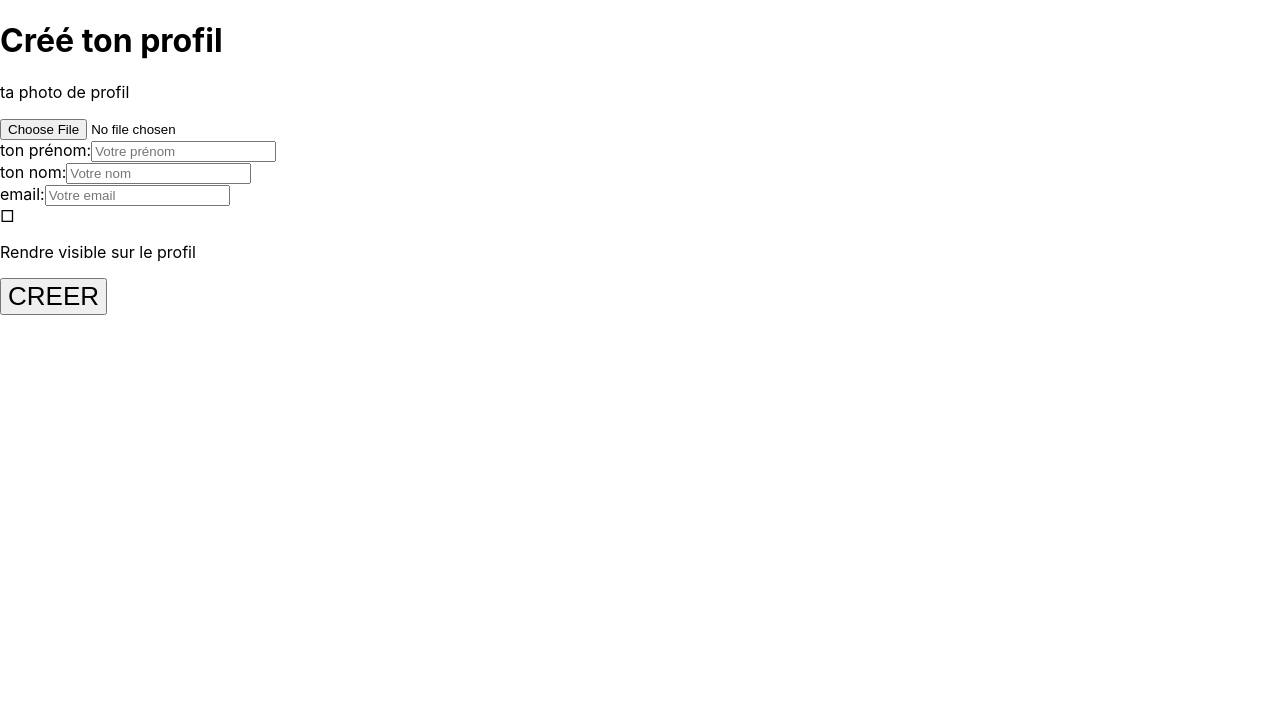
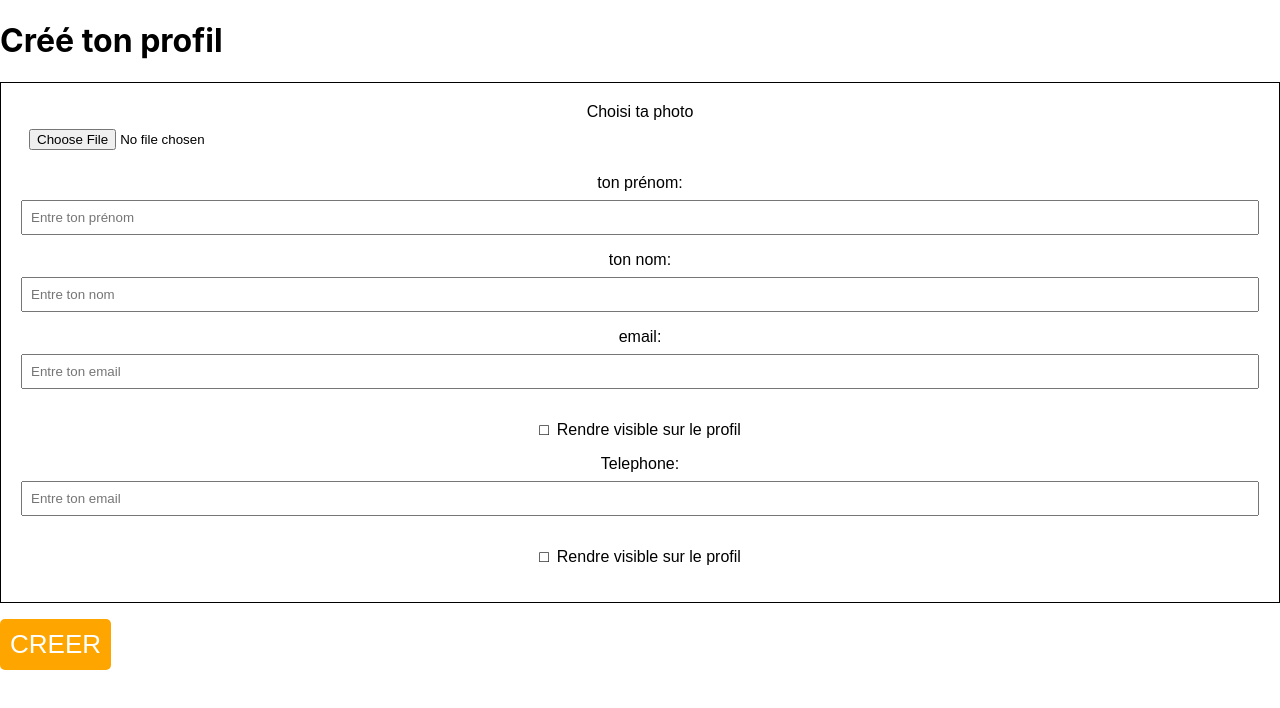
Before and after one commit to Starksz62/Chuko-Manga, a React (Vite) app in the folder frontend/: page / in a window 1280 px wide. Shown: the top 708 px of the page. Built offline with nearby package versions, Linux system fonts and the light colour scheme.

Commit message:
page creerprofil

```diff
--- a/frontend/package.json
+++ b/frontend/package.json
@@ -12,7 +12,7 @@
   },
   "devDependencies": {
     "@vitejs/plugin-react": "^4.0.3",
-    "eslint": "^8.46.0",
+    "eslint": "^8.56.0",
     "eslint-config-airbnb": "^19.0.4",
     "eslint-config-prettier": "^8.9.0",
     "eslint-plugin-import": "^2.28.0",
@@ -20,7 +20,7 @@
     "eslint-plugin-prettier": "^5.0.0",
     "eslint-plugin-react": "^7.33.0",
     "eslint-plugin-react-hooks": "^4.6.0",
-    "prettier": "^3.0.0",
+    "prettier": "^3.2.5",
     "vite": "^4.4.7"
   },
   "lint-staged": {
--- /dev/null
+++ b/frontend/src/components/DetailsPersonalAndAdrees/DetailsPersonal.css
@@ -0,0 +1,35 @@
+.ContainerCreation {
+  font-family: "Montserrat", sans-serif;
+  border: 1px solid black;
+  padding: 20px;
+  display: flex;
+  flex-direction: column;
+  align-items: center;
+}
+.label_profil {
+  margin-bottom: 8px;
+}
+.input_profil {
+  margin-bottom: 16px;
+  padding: 8px;
+  width: 100%;
+  box-sizing: border-box;
+}
+.checkbox_container {
+  display: flex;
+  align-items: center;
+  cursor: pointer;
+}
+.checkbox_container p {
+  margin-left: 8px;
+}
+.orange_button {
+  background-color: orange;
+  color: white;
+  padding: 10px;
+  border: none;
+  border-radius: 5px;
+  cursor: pointer;
+  font-family: "Montserrat", sans-serif;
+  margin-top: 16px;
+}
--- /dev/null
+++ b/frontend/src/components/DetailsPersonalAndAdrees/DetailsPersonal.jsx
@@ -0,0 +1,134 @@
+/* eslint-disable jsx-a11y/no-static-element-interactions */
+/* eslint-disable jsx-a11y/click-events-have-key-events */
+import React, { useState } from "react";
+import "./DetailsPersonal.css";
+// import axios from "axios";
+
+// const url = "http://localhost:3310/api/users";
+
+function DetailsPersonal() {
+  const [formData, setFormData] = useState({
+    firstname: "",
+    lastname: "",
+    email: "",
+    phone: "",
+    picture: "",
+  });
+  //   const handleSubmit = (e) => {
+  //     e.preventDefault();
+
+  //     const data = {
+  //       firstname: formData.firstname,
+  //       lastname: formData.lastname,
+  //       email: formData.email,
+  //       phone: formData.phone,
+  //       picture: formData.picture,
+  //     };
+
+  // axios
+  //   .post(url, data)
+  //   .then((response) => {
+  //     console.warn("Success:", response.data);
+  //   })
+  //   .catch((error) => {
+  //     console.error("Error:", error.response.data);
+  //   });
+  //   };
+
+  const [isEmailVisible, setIsEmailVisible] = useState(false);
+  const handleEmailVisibilityToggle = () => {
+    setIsEmailVisible(!isEmailVisible);
+  };
+  const [isPhoneVisible, setIsPhoneVisible] = useState(false);
+  const handlePhoneVisibilityToggle = () => {
+    setIsPhoneVisible(!isPhoneVisible);
+  };
+  const handleChange = (e) => {
+    setFormData({
+      ...formData,
+      [e.target.name]: e.target.value,
+    });
+  };
+
+  return (
+    <form className="ContainerCreation">
+      {/* onSubmit={handleSubmit} */}
+      <label htmlFor="picture">Choisi ta photo</label>
+      {/* Круг с крестиком для добавления фото */}
+      {/* Замените следующую строку на ваш компонент для загрузки фото */}
+      <input
+        type="file"
+        accept="image/*"
+        id="picture"
+        name="picture"
+        value={formData.picture}
+        onChange={handleChange}
+        className="input_profil"
+      />
+      <label htmlFor="firstname" className="label_profil">
+        ton prénom:
+      </label>
+      <input
+        type="text"
+        id="firstname"
+        name="firstname"
+        value={formData.firstname}
+        onChange={handleChange}
+        className="input_profil"
+        placeholder="Entre ton prénom"
+        required
+      />
+      <label htmlFor="lastname" className="label_profil">
+        ton nom:
+      </label>
+      <input
+        type="text"
+        id="lastname"
+        name="lastname"
+        value={formData.lastname}
+        onChange={handleChange}
+        className="input_profil"
+        placeholder="Entre ton nom"
+        required
+      />
+      <label htmlFor="email" className="label_profil">
+        email:
+      </label>
+      <input
+        type="text"
+        id="email"
+        name="email"
+        value={formData.email}
+        onChange={handleChange}
+        className="input_profil"
+        placeholder="Entre ton email"
+        required
+      />
+      {/* Квадратик и галочка для видимости email */}
+      <div onClick={handleEmailVisibilityToggle} className="checkbox_container">
+        {isEmailVisible ? "✔️" : "□"}
+        <p>Rendre visible sur le profil</p>
+      </div>
+      <label htmlFor="phone" className="label_profil">
+        Telephone:
+      </label>
+      <input
+        type="text"
+        id="phone"
+        name="phone"
+        value={formData.phone}
+        onChange={handleChange}
+        className="input_profil"
+        placeholder="Entre ton email"
+        required
+      />
+      {/* Квадратик и галочка для видимости email */}
+      <div onClick={handlePhoneVisibilityToggle} className="checkbox_container">
+        {isPhoneVisible ? "✔️" : "□"}
+        <p>Rendre visible sur le profil</p>
+      </div>
+    </form>
+  );
+}
+
+export default DetailsPersonal;
--- a/frontend/src/pages/CreerProfil.jsx
+++ b/frontend/src/pages/CreerProfil.jsx
@@ -1,46 +1,12 @@
 /* eslint-disable react/button-has-type */
-/* eslint-disable jsx-a11y/no-static-element-interactions */
-/* eslint-disable jsx-a11y/click-events-have-key-events */
-/* eslint-disable jsx-a11y/label-has-associated-control */
-import React, { useState } from "react";
+import DetailsPersonal from "../components/DetailsPersonalAndAdrees/DetailsPersonal";
 
 function CreerProfil() {
-  const [isEmailVisible, setIsEmailVisible] = useState(false);
-  const handleEmailVisibilityToggle = () => {
-    setIsEmailVisible(!isEmailVisible);
-  };
-
   return (
     <div>
       <h1>Créé ton profil</h1>
-      <div>
-        <p>ta photo de profil</p>
-        <div>
-          {/* Круг с крестиком для добавления фото */}
-          {/* Замените следующую строку на ваш компонент для загрузки фото */}
-          <input type="file" accept="image/*" />
-        </div>
-      </div>
-      <div>
-        <label>ton prénom:</label>
-        <input type="text" placeholder="Votre prénom" />
-      </div>
-      <div>
-        <label>ton nom:</label>
-        <input type="text" placeholder="Votre nom" />
-      </div>
-      <div>
-        <label>email:</label>
-        <input type="email" placeholder="Votre email" />
-        <div>
-          {/* Квадратик и галочка для видимости email */}
-          <div onClick={handleEmailVisibilityToggle}>
-            {isEmailVisible ? "✔️" : "□"}
-          </div>
-          <p>Rendre visible sur le profil</p>
-        </div>
-      </div>
-      <button>CREER</button>
+      <DetailsPersonal />
+      <button className="orange_button">CREER</button>
     </div>
   );
 }
```
Also changed, not shown: 2 other files (tests, documents, lock files or other folders).
